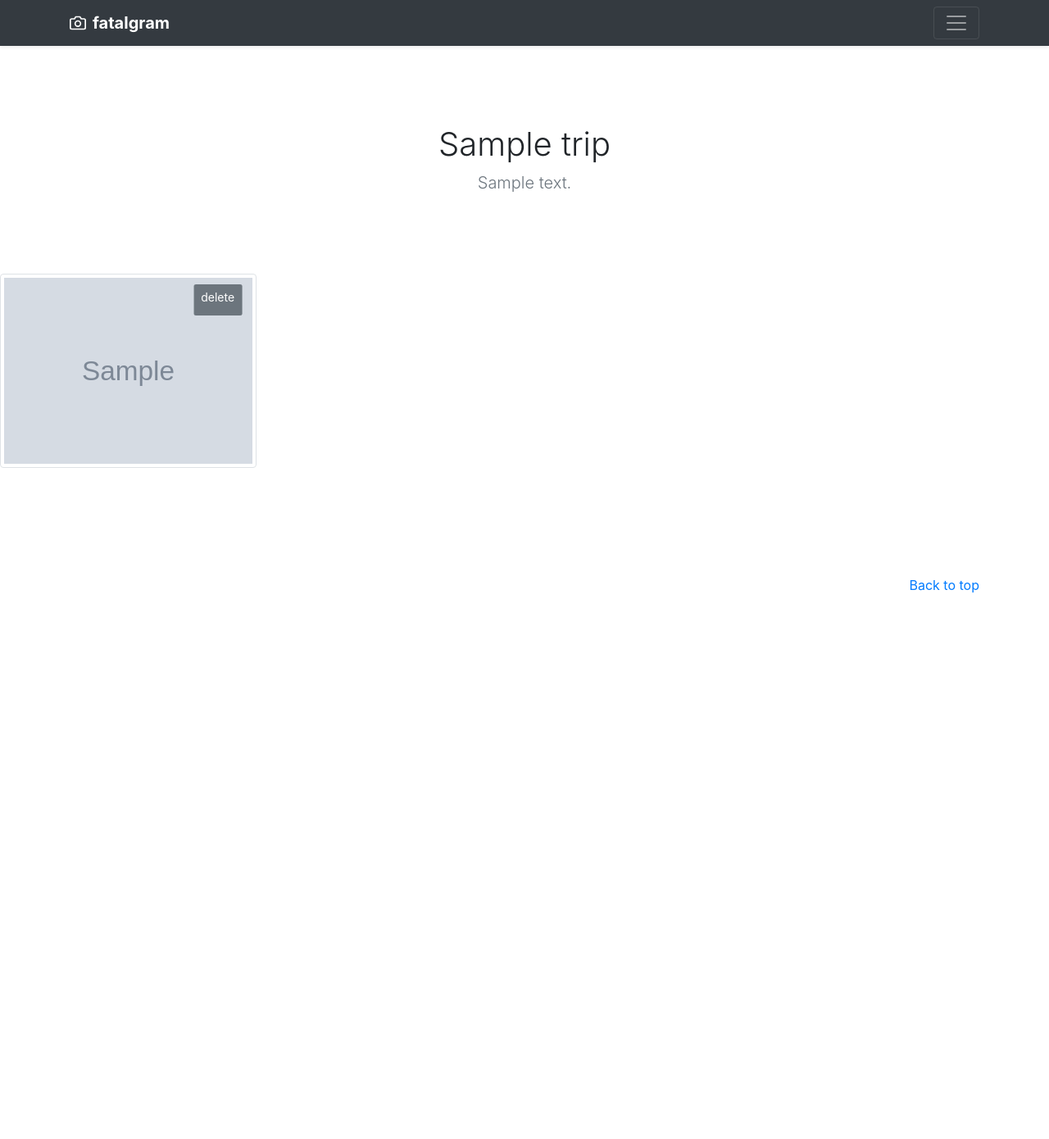
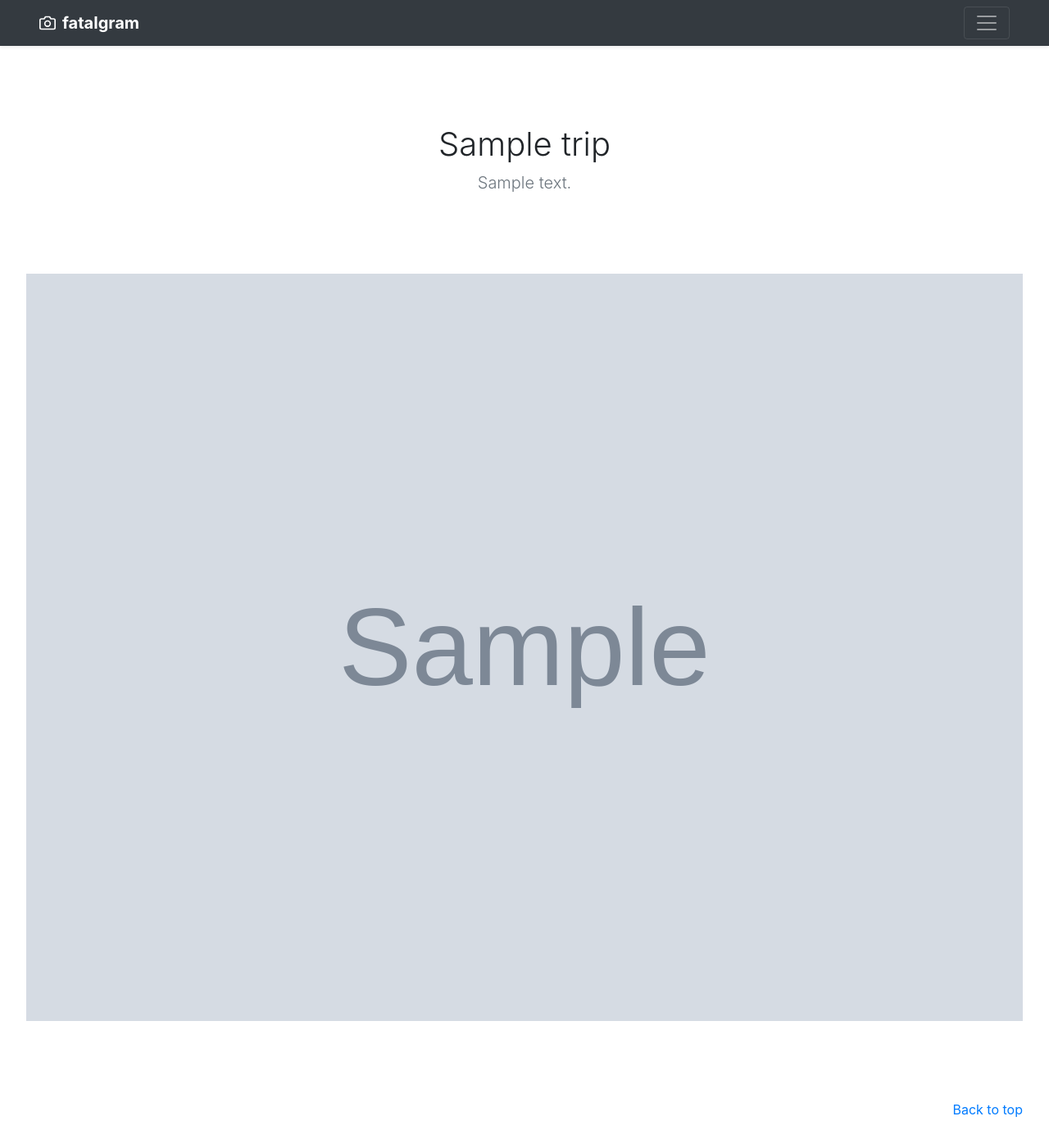
Before and after one commit to felixhusse/fatalix_site, a Django app: page /fatalgram/trip/1/ in a window 1280 px wide. Shown: the whole page at 82% size. Before the commit the page ends 724 px from the top, so only its background shows below. Run offline with Django 3.2, Linux system fonts and the light colour scheme; a user stored in the database is signed in; tables that the repository leaves empty hold one stand-in row (values such as "Sample post"); grey boxes marked "Sample" are stand-in pictures; parts of the project's set-up code (start-up, migrations or seed data) failed here and were passed over; some libraries are stand-ins or nearby versions.

Commit message:
changed gridlayout to more instalike look

```diff
--- a/fatalgram/static/css/fatalgram.css
+++ b/fatalgram/static/css/fatalgram.css
@@ -1,3 +1,18 @@
+.btn {
+    display: inline-block;
+    font: inherit;
+    background: none;
+    border: none;
+    color: inherit;
+    padding: 0;
+    cursor: pointer;
+}
+
+.btn:focus {
+    outline: 0.5rem auto #4d90fe;
+}
+
+
 .jumbotron {
   padding-top: 3rem;
   padding-bottom: 3rem;
@@ -30,9 +45,6 @@ footer {
 
 footer p {
   margin-bottom: .25rem;
-}
-.img-insta {
-
 }
 
 .trip-avatar {
@@ -99,29 +111,138 @@ footer p {
 		font-size: 18px;
 	}
 
-  .photo-grid {
-    display: grid;
-    grid-gap: 10px;
-    grid-template-columns: repeat(auto-fill, minmax(250px,1fr));
+  .container {
+      max-width: 93.5rem;
+      margin: 0 auto;
+      padding: 0 2rem;
   }
 
-  .photo-container {
+/* Photo Gallery Section */
+
+.container {
+    max-width: 93.5rem;
+    margin: 0 auto;
+    padding: 0 2rem;
+}
+
+.photo-grid {
+    display: flex;
+    flex-wrap: wrap;
+    margin: -1rem -1rem;
+    padding-bottom: 3rem;
+}
+
+.photo-item {
     position: relative;
+    flex: 1 0 22rem;
+    margin: 1rem;
+    color: #fff;
+    cursor: pointer;
+}
+
+.photo-item:hover .photo-item-info,
+.photo-item:focus .photo-item-info {
+    display: flex;
+    justify-content: center;
+    align-items: center;
+    position: absolute;
+    top: 0;
     width: 100%;
-    max-width: 350px;
-    height: 40vh;
-  }
+    height: 100%;
+    background-color: rgba(0, 0, 0, 0.3);
+}
 
-  .photo-container img {
+.photo-item-info {
+    display: none;
+}
+
+.photo-item-info li {
+    display: inline-block;
+    font-size: 1.7rem;
+    font-weight: 600;
+}
+
+.photo-item-likes {
+    margin-right: 2.2rem;
+}
+
+.photo-item-type {
+    position: absolute;
+    top: 1rem;
+    right: 1rem;
+    font-size: 2.5rem;
+    text-shadow: 0.2rem 0.2rem 0.2rem rgba(0, 0, 0, 0.1);
+}
+
+.fa-clone,
+.fa-comment {
+    transform: rotateY(180deg);
+}
+
+.photo-image {
     width: 100%;
-    height: auto;
+    height: 100%;
     object-fit: cover;
-  }
+}
 
-  .photo-container .btn {
-    position: absolute;
-    top: 10%;
-    left: 85%;
-    transform: translate(-50%, -50%);
-    -ms-transform: translate(-50%, -50%);
-  }
+
+@supports (display: grid) {
+    .profile {
+        display: grid;
+        grid-template-columns: 1fr 2fr;
+        grid-template-rows: repeat(3, auto);
+        grid-column-gap: 3rem;
+        align-items: center;
+    }
+
+    .profile-image {
+        grid-row: 1 / -1;
+    }
+
+    .photo-grid {
+        display: grid;
+        grid-template-columns: repeat(auto-fit, minmax(22rem, 1fr));
+        grid-gap: 2rem;
+    }
+
+    .profile-image,
+    .profile-user-settings,
+    .profile-stats,
+    .profile-bio,
+    .gallery-item,
+    .gallery {
+        width: auto;
+        margin: 0;
+    }
+
+    @media (max-width: 40rem) {
+        .profile {
+            grid-template-columns: auto 1fr;
+            grid-row-gap: 1.5rem;
+        }
+
+        .profile-image {
+            grid-row: 1 / 2;
+        }
+
+        .profile-user-settings {
+            display: grid;
+            grid-template-columns: auto 1fr;
+            grid-gap: 1rem;
+        }
+
+        .profile-edit-btn,
+        .profile-stats,
+        .profile-bio {
+            grid-column: 1 / -1;
+        }
+
+        .profile-user-settings,
+        .profile-edit-btn,
+        .profile-settings-btn,
+        .profile-bio,
+        .profile-stats {
+            margin: 0;
+        }
+    }
+}
--- a/fatalgram/templates/fatalgram/base.html
+++ b/fatalgram/templates/fatalgram/base.html
@@ -12,7 +12,7 @@
 
     <!-- Bootstrap CSS -->
     <link rel="stylesheet" href="https://stackpath.bootstrapcdn.com/bootstrap/4.1.3/css/bootstrap.min.css" integrity="sha384-MCw98/SFnGE8fJT3GXwEOngsV7Zt27NXFoaoApmYm81iuXoPkFOJwJ8ERdknLPMO" crossorigin="anonymous">
-    <link rel="stylesheet" href="https://maxcdn.bootstrapcdn.com/font-awesome/4.7.0/css/font-awesome.min.css">
+    <link rel="stylesheet" href="https://use.fontawesome.com/releases/v5.2.0/css/all.css">
     <link href="{% static 'css/fatalgram.css' %}" rel="stylesheet">
     <link href="{% static 'css/lightbox.css' %}" rel="stylesheet">
     <link href="{% static 'css/bootstrap-social.css' %}" rel="stylesheet">
--- a/fatalgram/templates/fatalgram/trip.html
+++ b/fatalgram/templates/fatalgram/trip.html
@@ -9,21 +9,26 @@
       <p class="lead text-muted">{{trip.summary}}</p>
     </div>
   </section>
+  <div class="container">
+    <div class="infinite-container photo-grid">
+      {% for photo in photos %}
+        <div class="infinite-item photo-item">
+            <a href="{{photo.photo_raw.url}}" data-lightbox="{{trip.title}}">
+              <img alt="{{trip.title}}" class="photo-image" src="{{photo.photo_thumb.url}}" >
+              {% if user == photo.author %}
+              <div class="photo-item-info">
+      					<ul>
+                  <li class="photo-item-delete"><i class="fas fa-trash-alt" aria-hidden="true"></i>
+                </ul>
+      				</div>
+              {% endif %}
+            </a>
+        </div>
 
-  <div class="infinite-container photo-grid">
-    {% for photo in photos %}
-      <div class="infinite-item">
-          <div class="photo-container">
-            <a href="{{photo.photo_raw.url}}" data-lightbox="{{trip.title}}">
-              <img alt="Card image cap" class="img-thumbnail img-insta" src="{{photo.photo_thumb.url}}" >
-            </a>
-            {% if user == photo.author %}
-              <a class="btn btn-secondary btn-sm" href="?delete={{photo.pk}}">delete</a>
-            {% endif %}
-          </div>
 
-      </div>
-    {% endfor %}
+
+      {% endfor %}
+    </div>
   </div>
 
   {% if photos.has_next %}
```
Also changed, not shown: fatalgram/templates/fatalgram/home.html (+4 -4 lines).
